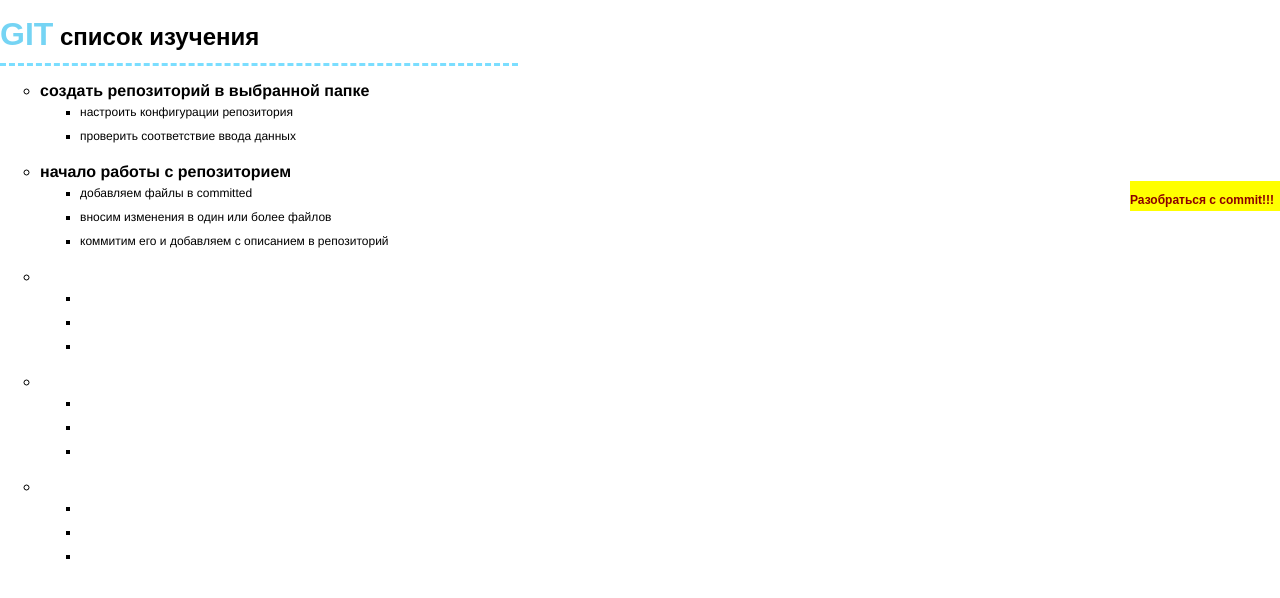
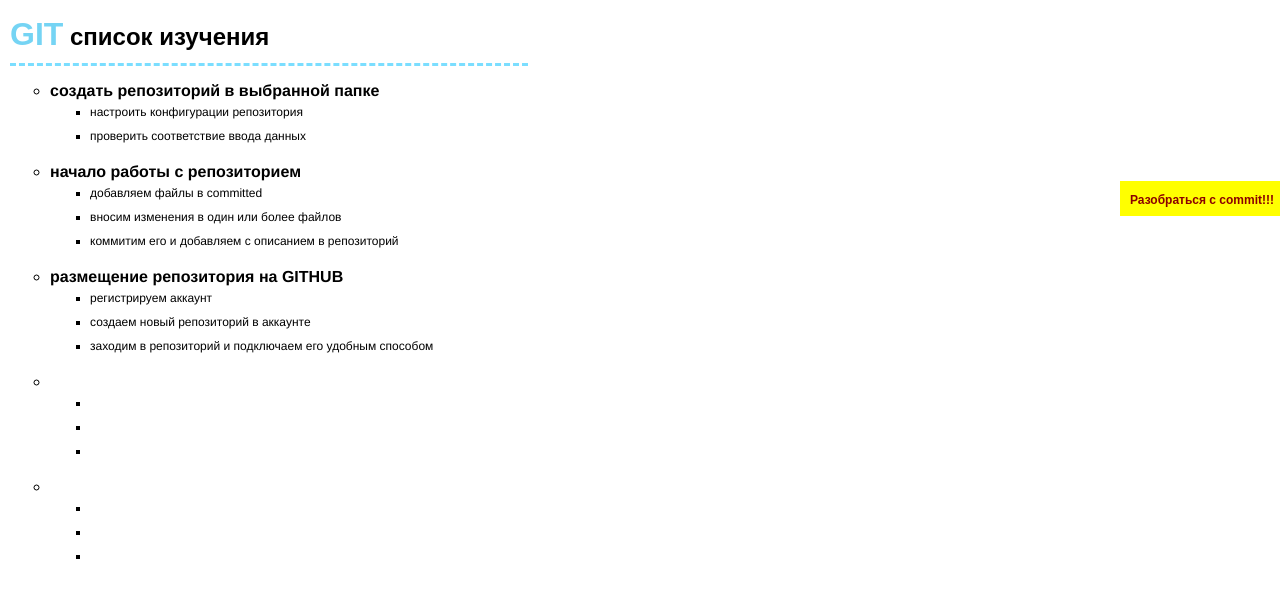
Before and after one commit to neipraeparat/hellow-GITHUB, a plain HTML site: page index.html in a window 1280 px wide. Drawn offline with Linux system fonts and the light colour scheme.

Commit message:
end the third Part

```diff
--- a/index.html
+++ b/index.html
@@ -6,7 +6,7 @@
  	<title>TEST</title>
  </head>
  <body>
-     <base_li>
+     <main>
         <h1><font color="#75d4f4" size="6pt">GIT</font> список изучения</h1>
          <ul>
              <li class="base_li">создать репозиторий в выбранной папке</li>
@@ -21,11 +21,11 @@
                      <li>вносим изменения в один или более файлов</li>
                      <li>коммитим его и добавляем с описанием в репозиторий</li>
                  </ul>
-             <li class="base_li"></li>
+             <li class="base_li">размещение репозитория на GITHUB</li>
                  <ul>
-                     <li></li>
-                     <li></li>
-                     <li></li>
+                     <li>регистрируем аккаунт</li>
+                     <li>создаем новый репозиторий в аккаунте</li>
+                     <li>заходим в репозиторий и подключаем его удобным способом</li>
                  </ul>
              <li class="base_li"></li>
                  <ul>
@@ -41,6 +41,6 @@
                  </ul>
 
          </ul>
-     </base_li>
+     </main>
  </body>
  </html>
--- a/style.css
+++ b/style.css
@@ -48,4 +48,6 @@ ul ul li{
     float:right;
     background-color:yellow;
     color:darkred;
+    padding-left: 10px;
+    padding-bottom: 5px;
 }
```
